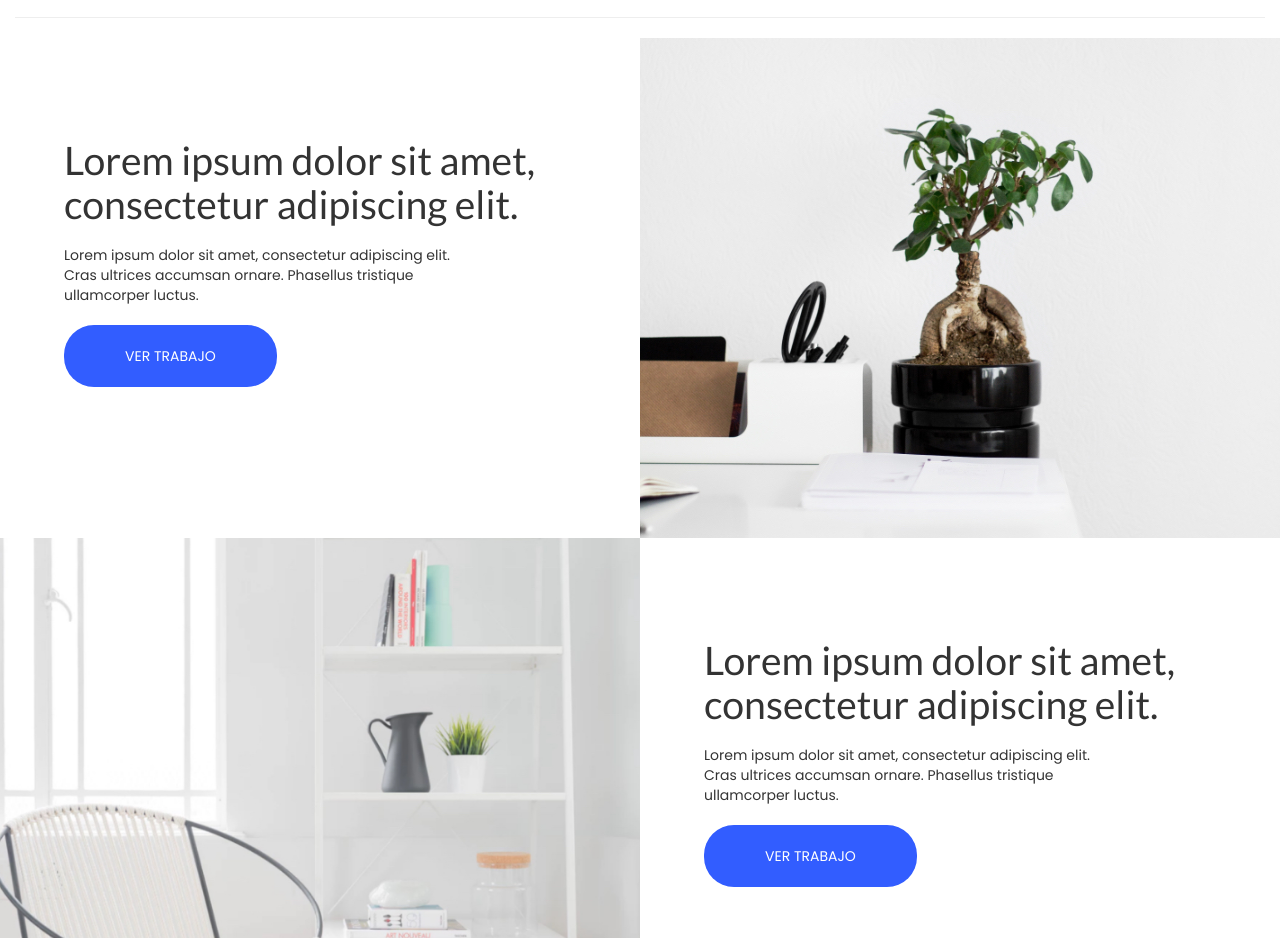
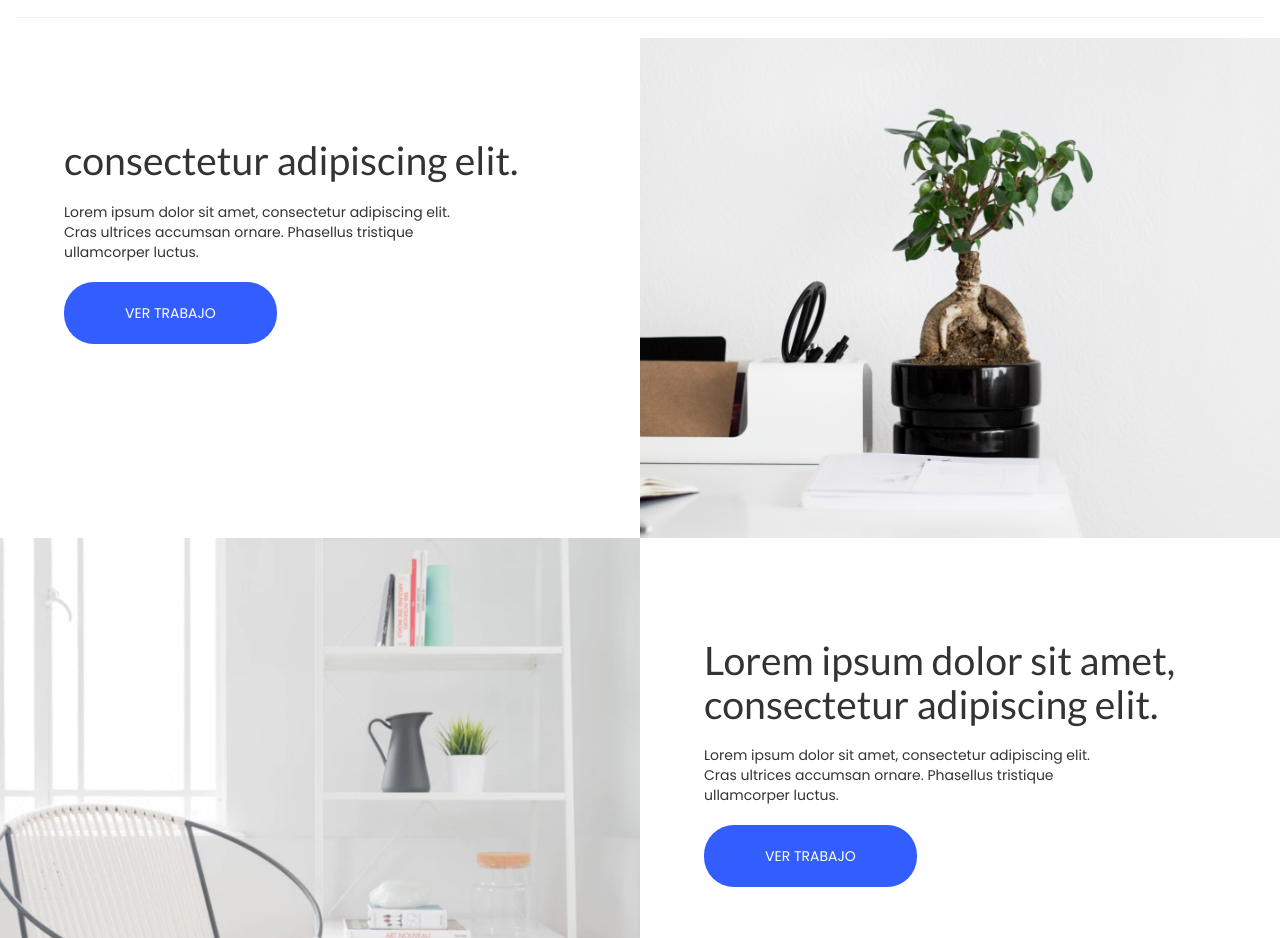
Before and after one commit to urbina2000/Landing-Adalid, a plain HTML site: page index.html in a window 1280 px wide. Shown: the part 3401-4339 px from the top of the page. Drawn offline with nearby package versions, Linux system fonts and the light colour scheme; a script that the page names is missing.

Commit message:
Cambios simples

```diff
--- a/index.html
+++ b/index.html
@@ -146,7 +146,7 @@
     <hr>
     <div class="row">
       <div class="portfolio__inner col-md-6">
-        <h3>Lorem ipsum dolor sit amet, consectetur adipiscing elit. </h3>
+        <h3> consectetur adipiscing elit. </h3>
         <p>Lorem ipsum dolor sit amet, consectetur adipiscing elit. Cras ultrices accumsan ornare. Phasellus tristique ullamcorper luctus.</p>
         <a class="btn button_di-buffala" href="#">Ver trabajo</a>
       </div>
```
